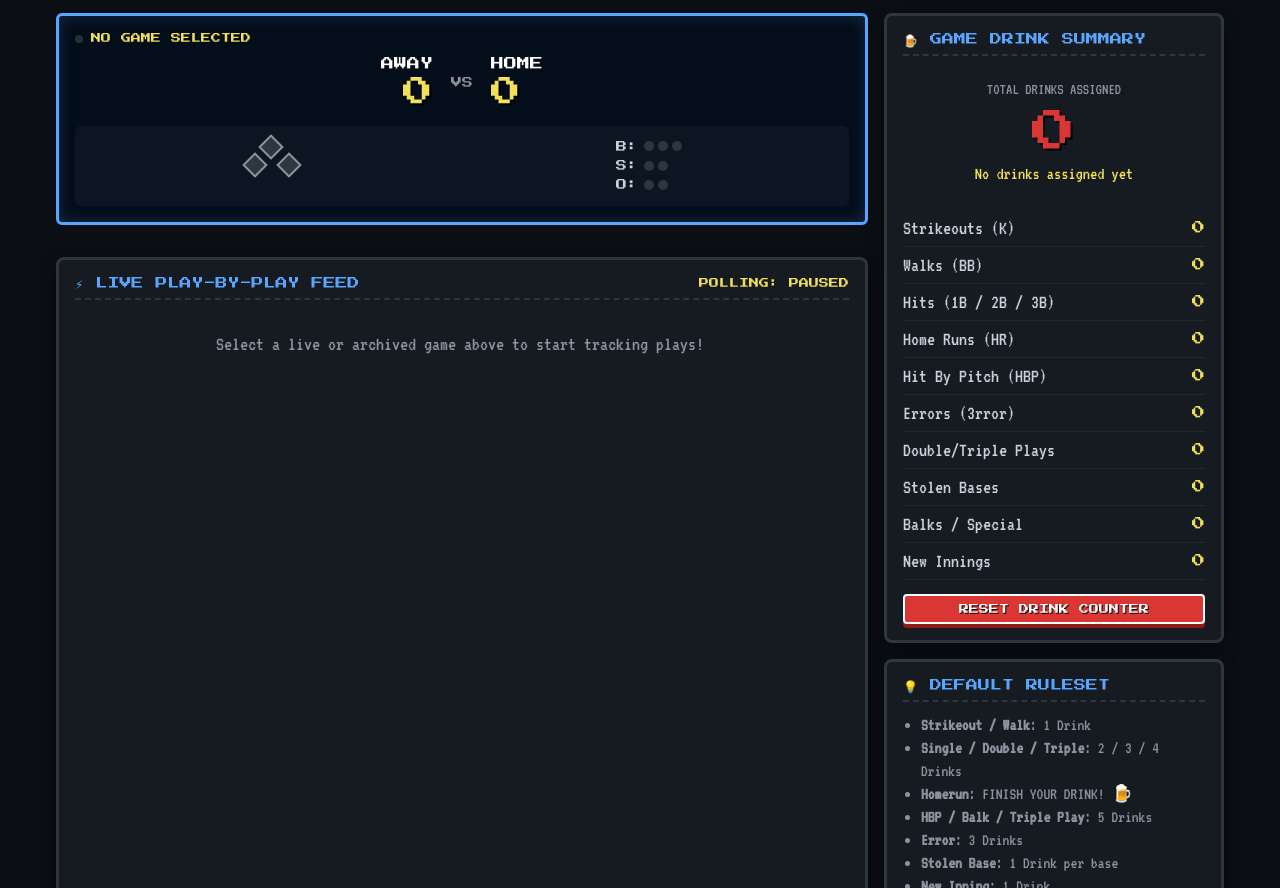
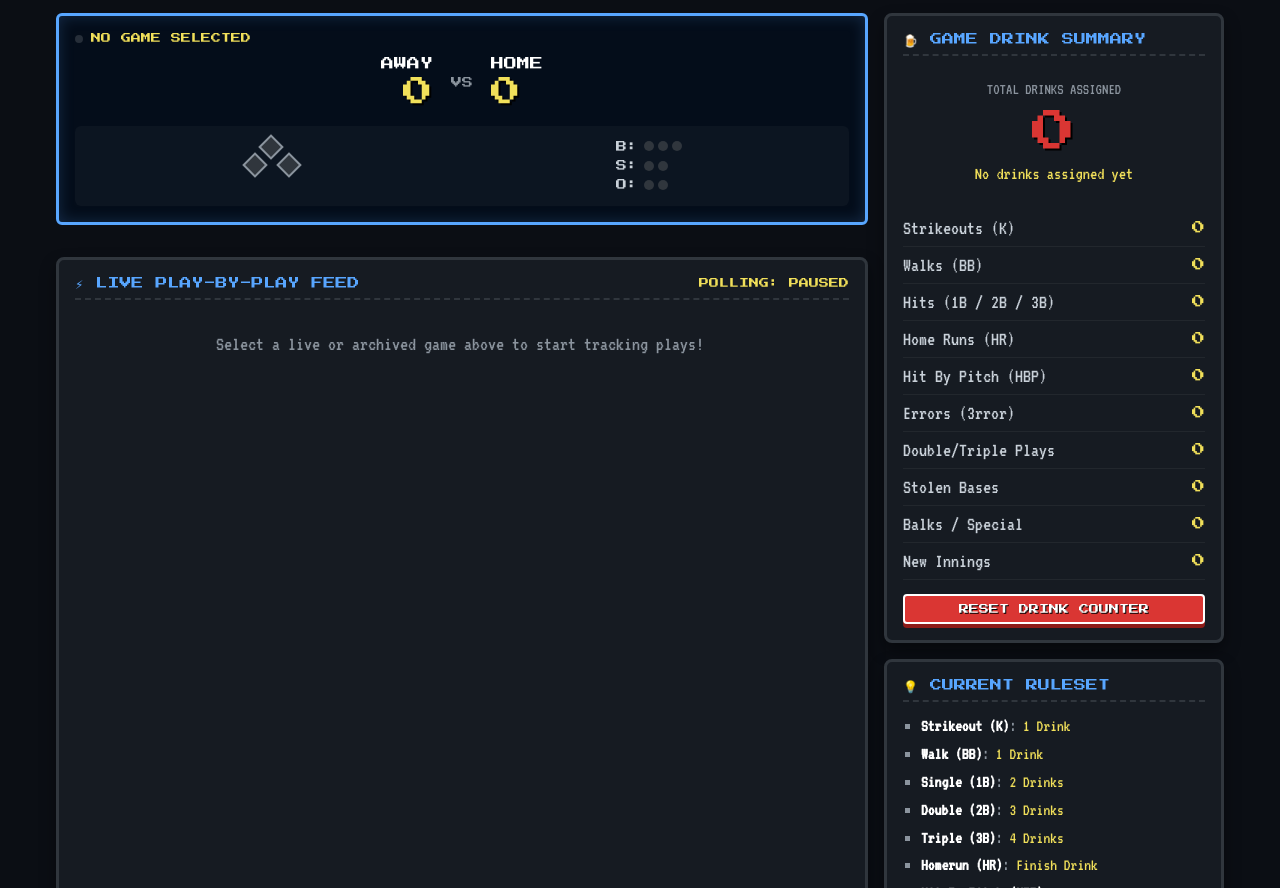
Before and after one commit to jolobtw/Baseball-Drinking, a plain HTML site: page index.html in a window 1280 px wide. Shown: the part 64-952 px from the top of the page. Drawn offline with Linux system fonts and the light colour scheme; no server answers.

Commit message:
Update Default Ruleset panel to dynamic CURRENT RULESET panel displaying active rules live

```diff
--- a/index.html
+++ b/index.html
@@ -849,16 +849,9 @@
       </div>
 
       <div class="panel">
-        <div class="panel-title">💡 DEFAULT RULESET</div>
-        <ul style="font-size: 17px; padding-left: 18px; line-height: 1.35; color: #8b949e;">
-          <li><b>Strikeout / Walk</b>: 1 Drink</li>
-          <li><b>Single / Double / Triple</b>: 2 / 3 / 4 Drinks</li>
-          <li><b>Homerun</b>: FINISH YOUR DRINK! 🍺</li>
-          <li><b>HBP / Balk / Triple Play</b>: 5 Drinks</li>
-          <li><b>Error</b>: 3 Drinks</li>
-          <li><b>Stolen Base</b>: 1 Drink per base</li>
-          <li><b>New Inning</b>: 1 Drink</li>
-          <li><b>Rain Out</b>: TAKE A SHOT! 🥃</li>
+        <div class="panel-title">💡 CURRENT RULESET</div>
+        <ul id="currentRulesList" style="font-size: 17px; padding-left: 18px; line-height: 1.4; color: #8b949e; list-style-type: square;">
+          <!-- Dynamically rendered via JavaScript -->
         </ul>
       </div>
     </section>
@@ -1740,6 +1733,7 @@
         this.resetToNoGameSelected();
         this.bindEvents();
         this.renderRulesModal();
+        this.renderCurrentRulesPanel();
         this.fetchSchedule(localToday);
       },
 
@@ -1779,6 +1773,7 @@
           gameManager.rules = JSON.parse(JSON.stringify(DEFAULT_RULES));
           gameManager.saveRules();
           this.renderRulesModal();
+          this.renderCurrentRulesPanel();
           alert('Drinking rules restored to default!');
         });
 
@@ -2249,6 +2244,30 @@
           }
         });
         gameManager.saveRules();
+        this.renderCurrentRulesPanel();
+      },
+
+      renderCurrentRulesPanel() {
+        const list = document.getElementById('currentRulesList');
+        if (!list) return;
+        list.innerHTML = '';
+
+        Object.keys(gameManager.rules).forEach((key) => {
+          const r = gameManager.rules[key];
+          const li = document.createElement('li');
+          li.style.marginBottom = '4px';
+
+          const val = (r.drinks || '1').trim();
+          let displayVal = val;
+          const parsed = parseInt(val, 10);
+
+          if (!isNaN(parsed) && !val.toLowerCase().includes('drink') && !val.toLowerCase().includes('shot')) {
+            displayVal = `${parsed} Drink${parsed > 1 ? 's' : ''}`;
+          }
+
+          li.innerHTML = `<b style="color: var(--text-bright);">${r.name}</b>: <span style="color: var(--accent-gold);">${displayVal}</span>`;
+          list.appendChild(li);
+        });
       },
 
       triggerDemoPlay() {
--- a/sw.js
+++ b/sw.js
@@ -1,4 +1,4 @@
-const CACHE_NAME = 'mlb-drinks-v28';
+const CACHE_NAME = 'mlb-drinks-v29';
 const ASSETS = [
   './',
   './index.html',
```
Also changed, not shown: 1 other file.
